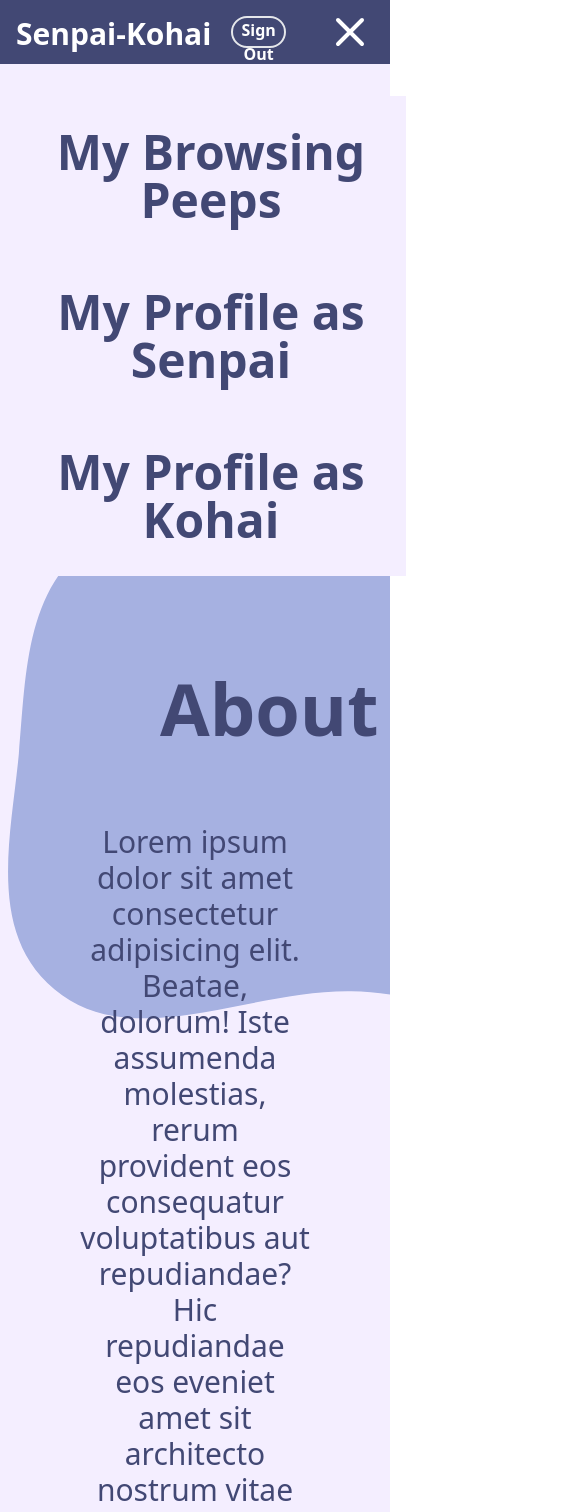
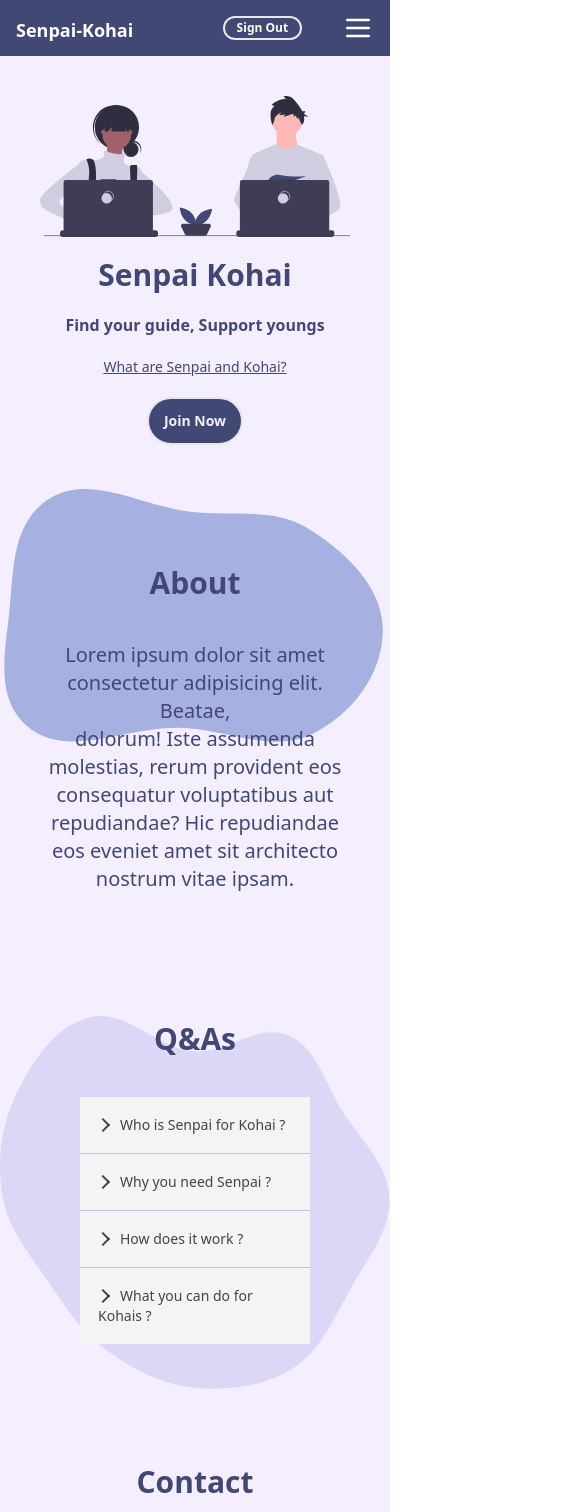
Before and after one commit to shiv-chan/senpai-kohai, a React (Create React App) app in the folder client/: page / in a window 390 px wide. Shown: the top 1512 px of the page, 578 px wide, since content can reach past the window. Built offline with nearby package versions, Linux system fonts and the light colour scheme.

Commit message:
added accodiod slidebar for menu and responsive design for header and home page

```diff
--- a/client/package.json
+++ b/client/package.json
@@ -13,6 +13,7 @@
     "@types/react-dom": "^17.0.11",
     "@types/react-router-dom": "^5.3.2",
     "react": "^17.0.2",
+    "react-accessible-accordion": "^4.0.0",
     "react-dom": "^17.0.2",
     "react-router-dom": "^6.0.0",
     "react-scripts": "4.0.3",
--- a/client/src/common/components/Header.tsx
+++ b/client/src/common/components/Header.tsx
@@ -1,10 +1,16 @@
-import React, { useState } from 'react';
+import React, { useEffect, useState } from 'react';
 import { Link } from 'react-router-dom';
 // import { FaTimes } from 'react-icons/fa';
 // import { FaBars } from 'react-icons/fa';
 
 const Header = () => {
-	const [isClosed, setClosed] = useState(false);
+	const [isClosed, setClosed] = useState(true);
+
+	useEffect(() => {
+		document.addEventListener('mousedown', () => {
+			setClosed(true);
+		});
+	});
 
 	return (
 		<div
@@ -14,22 +20,22 @@ const Header = () => {
 						items=center
 						font-black
 						w-screen
-						h-laptopHeaderHeight
-						mobile_l_max:h-mobileHeaderHeight
+						h-14
+						md:h-16
 						p-4
 						mx-auto
 						"
 		>
 			<div
 				className="flex-grow
-							text-3xl
+							text-lg
 							w-screen
-							mobile_l_max:text-sm
+							md:text-3xl
 							"
 			>
 				<Link to="/">Senpai-Kohai</Link>
 			</div>
-
+			{/* {!user ? ( */}
 			{/* <div className="text-base
 								box-border
 								border-2
@@ -45,26 +51,33 @@ const Header = () => {
 				<div className="bg-primary_bg_color text-header_color w-20 text-base box-border border-2 rounded-full cursor-pointer hover:bg-secondary_bg_color text-center">
 					<Link to="/signup">Sign up</Link>
 				</div> */}
+			{/* ) : ( */}
 
 			<div
-				className="text-base
+				className="text-xs
 							box-border
-							border-2 w-24
+							border-2
+							md:w-40
+							p-0.5
+							md:p-0
+							w-40
 							rounded-full
 							cursor-pointer
 							hover:bg-primary_bg_color
-							mr-10 text-center
-							mobile_l_max:text-sm
+							mr-10
+							text-center
+							md:text-base
+							ml-6
 							"
 			>
 				Sign Out
 			</div>
 
-			<main className="">
+			<div className="">
 				<header className="bg-header_color h-10 flex items-center justify-center">
 					{isClosed ? (
 						<button
-							className="w-12 mb-2"
+							className="w-8 mb-4 md:w-12 md:mb-2"
 							aria-label="Open menu"
 							title="Open menu"
 							onClick={() => setClosed(false)}
@@ -83,7 +96,7 @@ const Header = () => {
 						</button>
 					) : (
 						<button
-							className="w-12 mb-2"
+							className="w-8 mb-4 md:w-12 md:mb-2"
 							aria-label="Close menu"
 							title="Close menu"
 							onClick={() => setClosed(true)}
@@ -101,31 +114,39 @@ const Header = () => {
 						</button>
 					)}
 				</header>
-			</main>
-
+			</div>
+			{/* )} */}
 			<div
 				className="absolute
 							text-centet
-							w-screen"
+							w-screen
+							-ml-4
+							"
 			>
 				{!isClosed && (
 					<div
 						aria-hidden={isClosed}
-						className="bg-primary_bg_color
+						className="
+									bg-primary_bg_color
 									text-center
-									mt-20
+									mt-12
 									absolute
 									w-full"
 					>
-						<ul className="text-header_color bg-primary_bg_color text-5xl">
-							<li className="p-8">
+						<ul
+							className="text-header_color
+									bg-primary_bg_color
+									text-5x1
+									md:text-3xl"
+						>
+							<li className="p-4 md:p-8">
 								<Link to="/"> My Browsing Peeps </Link>
 							</li>
-							<li className="p-8">
-								<Link to="/"> My Profile as Senpai </Link>
+							<li className="p-4 md:p-8">
+								<Link to="/SenpaiProfile"> My Profile as Senpai </Link>
 							</li>
-							<li className="p-8">
-								<Link to=""> My Profile as Kohai </Link>
+							<li className="p-4 md:p-8">
+								<Link to="/kohaiprofile"> My Profile as Kohai </Link>
 							</li>
 						</ul>
 					</div>
--- a/client/src/common/components/Home.tsx
+++ b/client/src/common/components/Home.tsx
@@ -1,105 +1,149 @@
 import React from 'react';
 import { Link } from 'react-router-dom';
-import { FaQuestionCircle } from 'react-icons/fa';
+
+import {
+	Accordion,
+	AccordionItem,
+	AccordionItemHeading,
+	AccordionItemButton,
+	AccordionItemPanel,
+} from 'react-accessible-accordion';
+import 'react-accessible-accordion/dist/fancy-example.css';
 
 const Home = () => {
 	// test, added style here just to see the classes work
-	return <div　className="bg-primary_bg_color text-primary_title_color bg-gradient">
-
-		<div className="p-20">
-			<div className="float-right w-2/4 ">
+	return (
+		<div className="bg-primary_bg_color text-primary_title_color bg-gradient">
+			<div className="p-10 md:p-20">
+				<div className="md:float-right w:20 md:w-2/4 ">
 					<img src="./assets/shared_workspace.svg" />
 				</div>
 
-			<div className="text-7xl font-black mobile_s:text-2xl">
+				<div className="text-3xl font-black md:text-7xl mt-5 text-center md:text-justify">
 					Senpai Kohai
 				</div>
-			<div className="mt-5 font-extrabold text-2xl w-auto mobile_s:text-xl">
+				<div className="mt-5 font-extrabold text-base w-auto md:text-2xl text-center md:text-justify">
 					Find your guide, Support youngs
 				</div>
-			<div className="underline cursor-pointer w-auto mt-5 flex mobile_s:text-xl">
-			 <FaQuestionCircle/> What are Senpai and Kohai?
+				<div className="underline cursor-pointer mt-5 text-sm md:text-xl text-center md:text-justify">
+					<span className="">What are Senpai and Kohai?</span>
 				</div>
-			<div className="cursor-pointer mt-5 border-2 w-24 text-primary_bg_color bg-primary_title_color rounded-full py-3 font-black hover:bg-secondary_bg_color text-center">
+				<div className="flex justify-center items-center md:justify-start">
+					<div
+						className="cursor-pointer
+								mt-5
+								border-2
+								w-24
+								text-primary_bg_color
+								bg-primary_title_color
+								rounded-full
+								py-3
+								font-black
+								hover:bg-secondary_bg_color
+								text-center
+								text-sm
+								justify-center
+								md:text-base
+								"
+					>
 						<Link to="/signup">Join Now</Link>
 					</div>
 				</div>
-		<div className="text-center p-20 bg-BlobL bg-no-repeat">
-			<div className="text-7xl p-20 font-black">
+			</div>
+			<div className="text-center p-10 md:p-20 bg-BlobL bg-no-repeat bg-contain">
+				<div className="text-3xl p-10 md:p-20 font-black md:text-7xl">
 					About
 				</div>
-			<div className="text-3xl">
-				<p>Lorem ipsum dolor sit amet consectetur adipisicing elit. Beatae, </p>
-				dolorum! Iste assumenda molestias,
-				rerum provident eos consequatur voluptatibus aut repudiandae? Hic repudiandae eos eveniet amet sit
+				<div className="text-xl md:text-3xl">
+					<p>
+						Lorem ipsum dolor sit amet consectetur adipisicing elit. Beatae,{' '}
+					</p>
+					dolorum! Iste assumenda molestias, rerum provident eos consequatur
+					voluptatibus aut repudiandae? Hic repudiandae eos eveniet amet sit
 					architecto nostrum vitae ipsam.
 				</div>
-			<br/>
-			<br/>
+				<br />
+				<br />
 			</div>
-		<div className="p-20 bg-BlobR bg-no-repeat bg-right mobile_s: ">
-			<div className="text-7xl font-black text-center">
-				Q&As
+			<div className="p-10 md:p-20 bg-BlobR bg-no-repeat bg-right bg-contain ">
+				<div className="text-3xl font-black text-center md:text-7xl">Q&As</div>
+				<Accordion className="p-10 text-sm md:text-2xl w-auto">
+					<AccordionItem>
+						<AccordionItemHeading>
+							<AccordionItemButton>
+								Who is Senpai for Kohai ?
+							</AccordionItemButton>
+						</AccordionItemHeading>
+						<AccordionItemPanel className="bg-primary_bg_color text-primary_title_color">
+							<p>
+								dolorum! Iste assumenda molestias, rerum provident eos
+								consequatur voluptatibus aut repudiandae? Hic repudiandae eos
+								eveniet amet sit architecto nostrum vitae ipsam.
+							</p>
+						</AccordionItemPanel>
+					</AccordionItem>
+					<AccordionItem>
+						<AccordionItemHeading>
+							<AccordionItemButton>Why you need Senpai ?</AccordionItemButton>
+						</AccordionItemHeading>
+						<AccordionItemPanel className="bg-primary_bg_color text-primary_title_color">
+							<p>
+								dolorum! Iste assumenda molestias, rerum provident eos
+								consequatur voluptatibus aut repudiandae? Hic repudiandae eos
+								eveniet amet sit architecto nostrum vitae ipsam. dolorum! Iste
+								assumenda molestias, rerum provident eos consequatur
+								voluptatibus aut repudiandae? Hic repudiandae eos eveniet amet
+								sit architecto nostrum vitae ipsam.
+							</p>
+						</AccordionItemPanel>
+					</AccordionItem>
+					<AccordionItem>
+						<AccordionItemHeading>
+							<AccordionItemButton>How does it work ?</AccordionItemButton>
+						</AccordionItemHeading>
+						<AccordionItemPanel className="bg-primary_bg_color text-primary_title_color">
+							<p>
+								Exercitation in fugiat est ut ad ea cupidatat ut in cupidatat
+								occaecat ut occaecat consequat est minim minim esse tempor
+								laborum consequat esse adipisicing eu reprehenderit enim.
+							</p>
+						</AccordionItemPanel>
+					</AccordionItem>
+					<AccordionItem>
+						<AccordionItemHeading>
+							<AccordionItemButton>
+								What you can do for Kohais ?
+							</AccordionItemButton>
+						</AccordionItemHeading>
+						<AccordionItemPanel className="bg-primary_bg_color text-primary_title_color">
+							<p>
+								Exercitation in fugiat est ut ad ea cupidatat ut in cupidatat
+								occaecat ut occaecat consequat est minim minim esse tempor
+								laborum consequat esse adipisicing eu reprehenderit enim.
+								dolorum! Iste assumenda molestias, rerum provident eos
+								consequatur voluptatibus aut repudiandae? Hic repudiandae eos
+								eveniet amet sit architecto nostrum vitae ipsam.
+							</p>
+						</AccordionItemPanel>
+					</AccordionItem>
+				</Accordion>
 			</div>
-			<div className="stpace-y-4 p-20 text-center">
-			<div className="inline-block relative w-9/12 flow=root p-3">
-				<select className="block appearance-none w-full bg-white border border-gray-400 hover:border-gray-500 px-4 py-2 pr-8 rounded shadow leading-tight focus:outline-none focus:shadow-outline">
-					<option>Who is Senpai Kohai for ?</option>
-					<option>Option 2</option>
-					<option>Option 3</option>
-				</select>
-				<div className="pointer-events-none absolute inset-y-0 right-0 flex items-center px-2 text-gray-700">
-					<svg className="fill-current h-4 w-4" xmlns="http://www.w3.org/2000/svg" viewBox="0 0 20 20"><path d="M9.293 12.95l.707.707L15.657 8l-1.414-1.414L10 10.828 5.757 6.586 4.343 8z"/></svg>
-				</div>
-			</div>
-			<div className="inline-block relative w-9/12 flow=root p-3">
-				<select className="block appearance-none w-full bg-white border border-gray-400 hover:border-gray-500 px-4 py-2 pr-8 rounded shadow leading-tight focus:outline-none focus:shadow-outline">
-					<option>Who is Senpai Kohai for ?</option>
-					<option>Option 2</option>
-					<option>Option 3</option>
-				</select>
-				<div className="pointer-events-none absolute inset-y-0 right-0 flex items-center px-2 text-gray-700">
-					<svg className="fill-current h-4 w-4" xmlns="http://www.w3.org/2000/svg" viewBox="0 0 20 20"><path d="M9.293 12.95l.707.707L15.657 8l-1.414-1.414L10 10.828 5.757 6.586 4.343 8z"/></svg>
-				</div>
-			</div>
-			<div className="inline-block relative w-9/12 flow=root p-3">
-				<select className="block appearance-none w-full bg-white border border-gray-400 hover:border-gray-500 px-4 py-2 pr-8 rounded shadow leading-tight focus:outline-none focus:shadow-outline">
-					<option>Who is Senpai Kohai for ?</option>
-					<option>Option 2</option>
-					<option>Option 3</option>
-				</select>
-				<div className="pointer-events-none absolute inset-y-0 right-0 flex items-center px-2 text-gray-700">
-					<svg className="fill-current h-4 w-4" xmlns="http://www.w3.org/2000/svg" viewBox="0 0 20 20"><path d="M9.293 12.95l.707.707L15.657 8l-1.414-1.414L10 10.828 5.757 6.586 4.343 8z"/></svg>
-				</div>
-			</div>
-			<div className="inline-block relative w-9/12 flow=root p-3">
-				<select className="block appearance-none w-full bg-white border border-gray-400 hover:border-gray-500 px-4 py-2 pr-8 rounded shadow leading-tight focus:outline-none focus:shadow-outline">
-					<option>Who is Senpai Kohai for ?</option>
-					<option>Option 2</option>
-					<option>Option 3</option>
-				</select>
-				<div className="pointer-events-none absolute inset-y-0 right-0 flex items-center px-2 text-gray-700">
-					<svg className="fill-current h-4 w-4" xmlns="http://www.w3.org/2000/svg" viewBox="0 0 20 20"><path d="M9.293 12.95l.707.707L15.657 8l-1.414-1.414L10 10.828 5.757 6.586 4.343 8z"/></svg>
-				</div>
-			</div>
-
-			</div>
-		</div>
-		<div className="p-20 ">
-			<div className="text-7xl font-black text-center">
+			<div className="p-10 md:p-20">
+				<div className="text-3xl md:text-7xl font-black text-center">
 					Contact
 				</div>
-			<div className="flex">
-			<div className="w-2/4 p-20">
+				<div className="md:flex p-10 md:p-20 justify-center items-center">
+					<div className="md:w-2/4 ms:p-20">
 						<img src="./assets/contact.svg" />
 					</div>
-			<div className="p-20 mt-40 text-2xl">
+					<div className="md:p-20 md:mt-40  mt-10 text-xl md:text-2xl text-center md:text-start">
 						<p>Please reach at xxxx@xxxx.com</p>
 						<p>Thank you!</p>
 					</div>
 				</div>
 			</div>
-	</div>;
+		</div>
+	);
 };
 
 export default Home;
```
Lines whose indentation alone changed are shown as unchanged.
